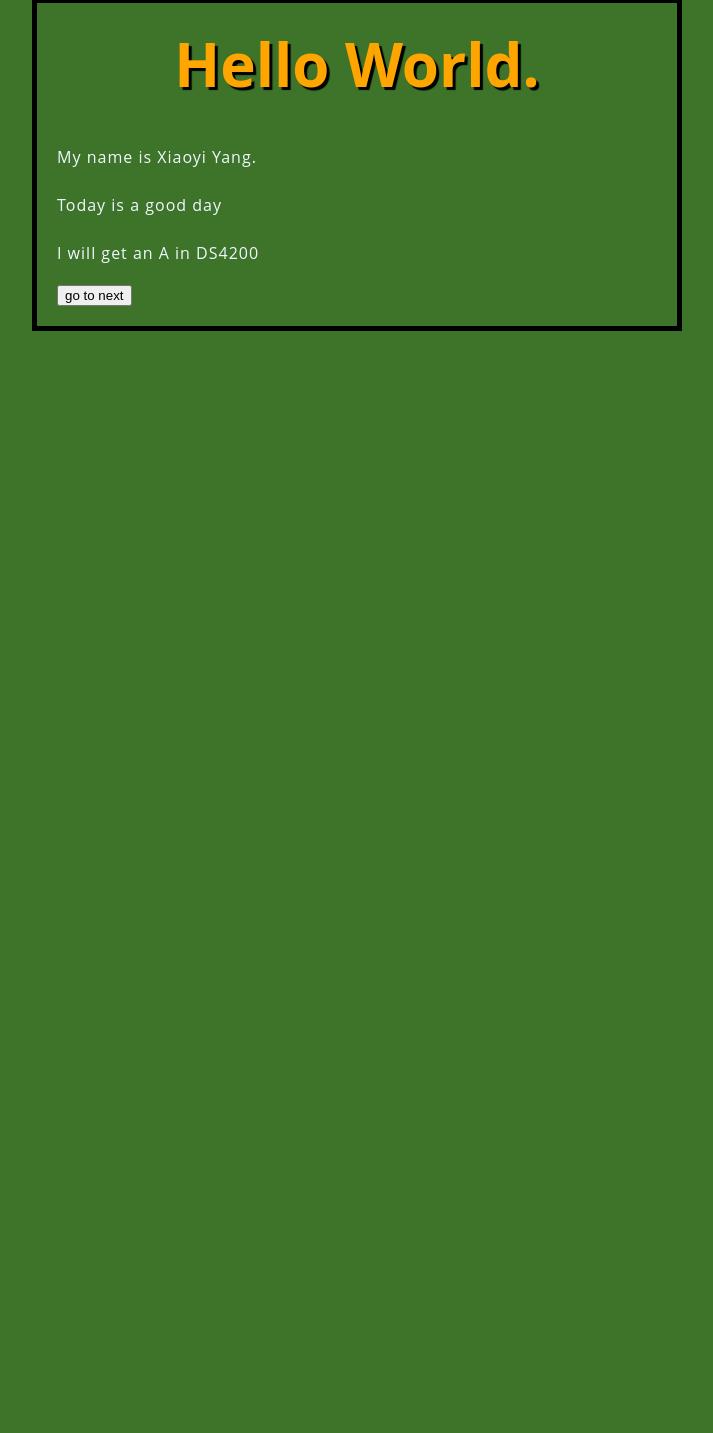
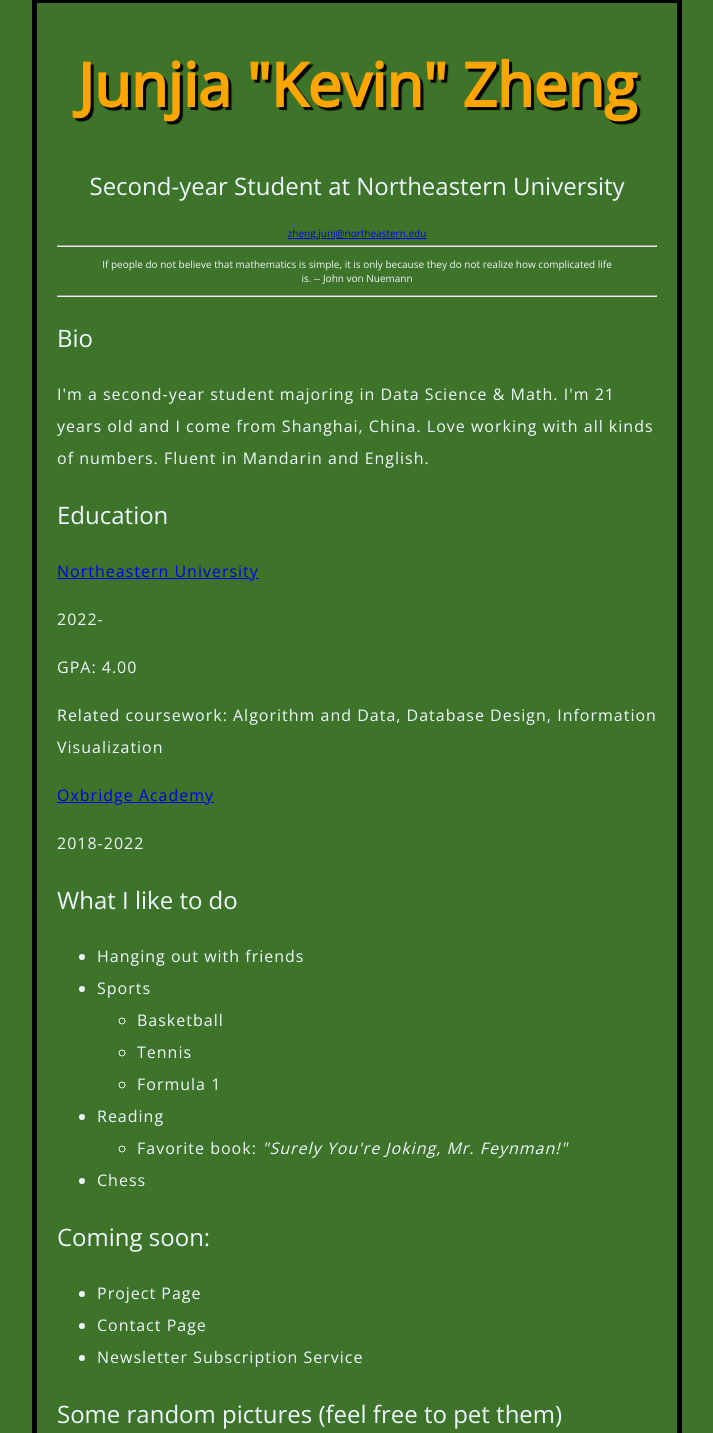
Before and after one commit to junjiazheng03/junjiazheng03.github.io, a plain HTML site: page index.html in a window 1280 px wide. Shown: the part 2-1435 px from the top of the page, without its empty margins (283-996 px from the left). Before the commit the page ends 800 px from the top, so only its background shows below. Drawn offline with nearby package versions, Linux system fonts and the light colour scheme; files that its build step writes are made by us from their sources.

Commit message:
Add files via upload

```diff
--- a/index.html
+++ b/index.html
@@ -1,31 +1,56 @@
-<!DOCTYPE html>
-<html lang="en">
-<head>
-    <meta charset="UTF-8">
-    <meta name="viewport" content="width=device-width, initial-scale=1.0">
-    <title>My website</title>
-    <link rel="stylesheet" href="style.css">
-</head>
-<body>
+<html>
+	<head>
+		<meta charset="utf-8" />
+		<meta name="viewport" content="width=device-width" />
+		<title>Junjia Zheng</title>
+		<link href="styles/style.css" rel="stylesheet" />
+		<link href="https://fonts.googleapis.com/css?family=Open+Sans" rel="stylesheet" />
+	</head>
+	<body style="padding: 20px">
+		<div style="text-align: center">
+			<h1>Junjia "Kevin" Zheng</h1>
+			<h3>Second-year Student at Northeastern University</h3>
+			<a href="mailto: zheng.junj@northeastern.edu">zheng.junj@northeastern.edu</a>
+			<hr>
+				<blockquote cite="https://www.goodreads.com/author/quotes/205578.John_von_Neumann">If people do not believe that mathematics is simple, it is only because they do not realize how complicated life is.  -- John von Nuemann</blockquote>
+			<hr>
+		</div>
+		<h3>Bio</h3>
+		<p>I'm a second-year student majoring in Data Science & Math. I'm 21 years old and I come from Shanghai, China. Love working with all kinds of numbers. Fluent in Mandarin and English.</p>
+		<h3>Education</h3>
+		<p><a target="_BLANK" href="https://www.northeastern.edu/" class="school">Northeastern University</a></p>
+		<p class="edu">2022-</p>
+		<p>GPA: 4.00</p>
+		<p>Related coursework: Algorithm and Data, Database Design, Information Visualization</p>
+		<p><a target="_BLANK" href="https://oapb.org" class="school">Oxbridge Academy</a></p>
+		<p class="edu">2018-2022</p>
+		<h3>What I like to do</h3>
+		<ul>
+			<li class="interest">Hanging out with friends</li>
+			<li class="interest">Sports</li>
+				<ul>
+					<li class="subInterest">Basketball</li>
+					<li class="subInterest">Tennis</li>
+					<li class="subInterest">Formula 1</li>
+				</ul>
+			<li class="interest">Reading</li>
+				<ul>
+					<li class="subInterest">Favorite book: <em>"Surely You're Joking, Mr. Feynman!"</em></li>
+				</ul>
+			<li class="interest">Chess</li>
 
-    <h1> Hello World.</h1>
+		</ul>
+		<h3>Coming soon:</h3>
+		<ul>
+			<li>Project Page</li>
+			<li>Contact Page</li>
+			<li>Newsletter Subscription Service</li>
+		</ul>
+		<h3>Some random pictures (feel free to pet them)</h3>
+		<img src="images/arrow.png" alt="Some random pic" />
+		<img src="images/worried.png" alt="Some random pic" />
 
-    <p id = 'main'> My name is Xiaoyi Yang.  </p>
-
-    <p> Today is a good day</p>
-
-    <p class = 'A'> I will get an A in DS4200 </p>
-
-    <button id = 'navigateButton'> go to next </button>
-
-    <script>
-        const navigateButton = document.getElementById("navigateButton");
-
-        navigateButton.addEventListener('click', function(){
-            window.location.href = 'chart.html';
-        })
-
-    </script>
-
-</body>
+		<button onclick="myFunction()">Magical button</button>
+  		<script src="scripts/main.js"></script>
+	<body>
 </html>
```
